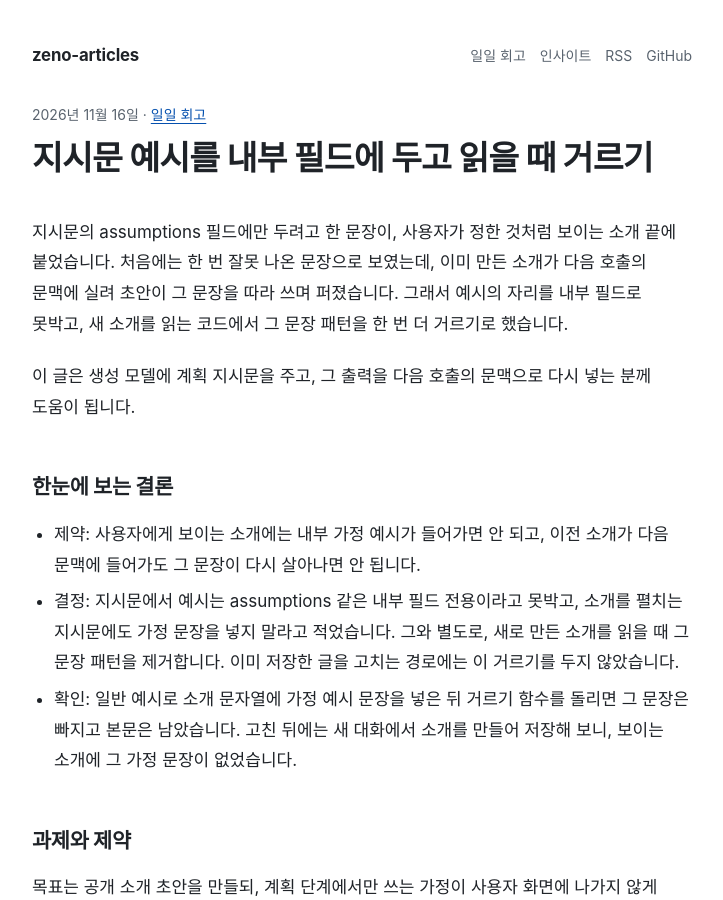
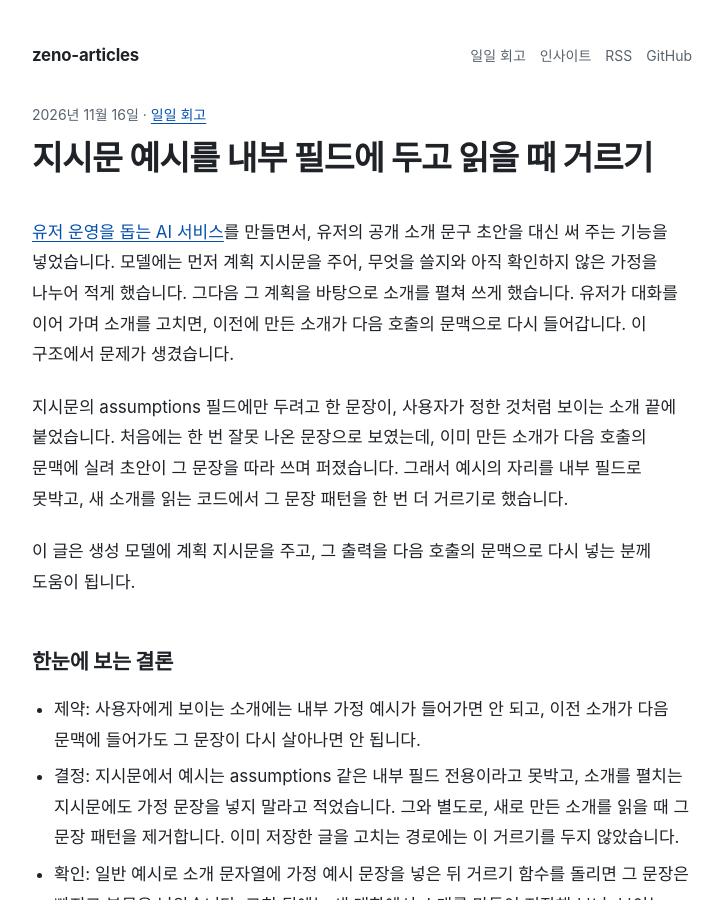
Before and after one commit to zeno0505/dev-articles, a Jekyll site: the page built from _posts/2026-11-16-pin-examples-and-filter.md, in a window 1280 px wide and 900 px high. Shown: the whole window, without its empty margins (278-1001 px from the left). Built offline with Jekyll 4.4.1, drawn with Linux system fonts in a browser that asks for light colours; some web fonts are replaced.

Commit message:
11/16 글 첫 부분에 AI 서비스 배경과 링크 추가 (#72)

```diff
--- a/_posts/2026-11-16-pin-examples-and-filter.md
+++ b/_posts/2026-11-16-pin-examples-and-filter.md
@@ -4,6 +4,8 @@ date: 2026-11-16
 categories: [일일 회고]
 description: "계획 지시문의 가정 예시가 사용자에게 보이는 소개에 섞여 다음 초안에 따라 퍼졌습니다. 예시 자리를 내부 필드로 못박고, 새 소개를 읽는 코드에서 그 문장 패턴을 거르기로 했습니다."
 ---
+
+[유저 운영을 돕는 AI 서비스](/dev-articles/2026/11/18/api-spec-in-the-browser/)를 만들면서, 유저의 공개 소개 문구 초안을 대신 써 주는 기능을 넣었습니다. 모델에는 먼저 계획 지시문을 주어, 무엇을 쓸지와 아직 확인하지 않은 가정을 나누어 적게 했습니다. 그다음 그 계획을 바탕으로 소개를 펼쳐 쓰게 했습니다. 유저가 대화를 이어 가며 소개를 고치면, 이전에 만든 소개가 다음 호출의 문맥으로 다시 들어갑니다. 이 구조에서 문제가 생겼습니다.
 
 지시문의 assumptions 필드에만 두려고 한 문장이, 사용자가 정한 것처럼 보이는 소개 끝에 붙었습니다. 처음에는 한 번 잘못 나온 문장으로 보였는데, 이미 만든 소개가 다음 호출의 문맥에 실려 초안이 그 문장을 따라 쓰며 퍼졌습니다. 그래서 예시의 자리를 내부 필드로 못박고, 새 소개를 읽는 코드에서 그 문장 패턴을 한 번 더 거르기로 했습니다.
 
```
